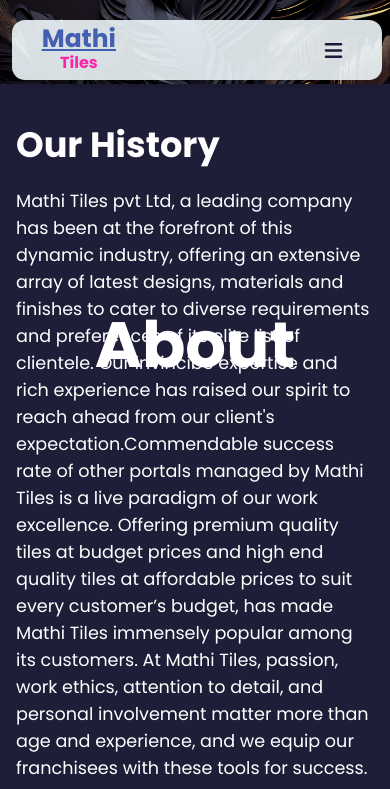
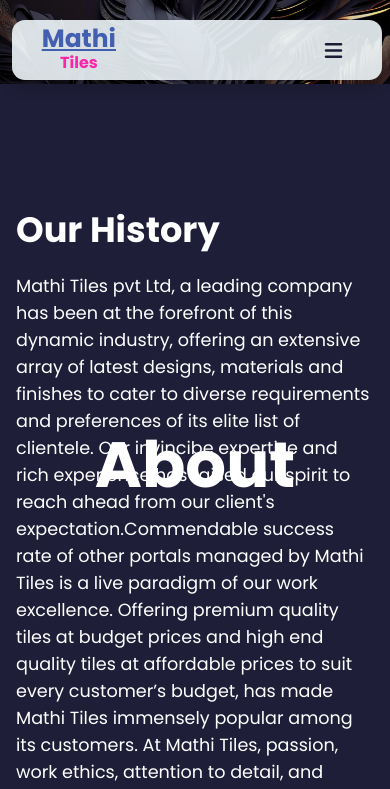
Before and after one commit to Mathiyarasi-soundar/Mathi-Tiles, a React (Create React App) app: page /mathi-tiles/about in a window 390 px wide. Shown: the top 789 px of the page. Built offline with nearby package versions, Linux system fonts and the light colour scheme; a web font is replaced by a local one.

Commit message:
Update About.css

```diff
--- a/src/Routes/Styles/About.css
+++ b/src/Routes/Styles/About.css
@@ -33,7 +33,9 @@
         height: 10vh;
     }
     .about-head{
-        top:20rem
+        top:20rem;
+        position:relative;
+        height:10vh;
     }
 
 }
```
